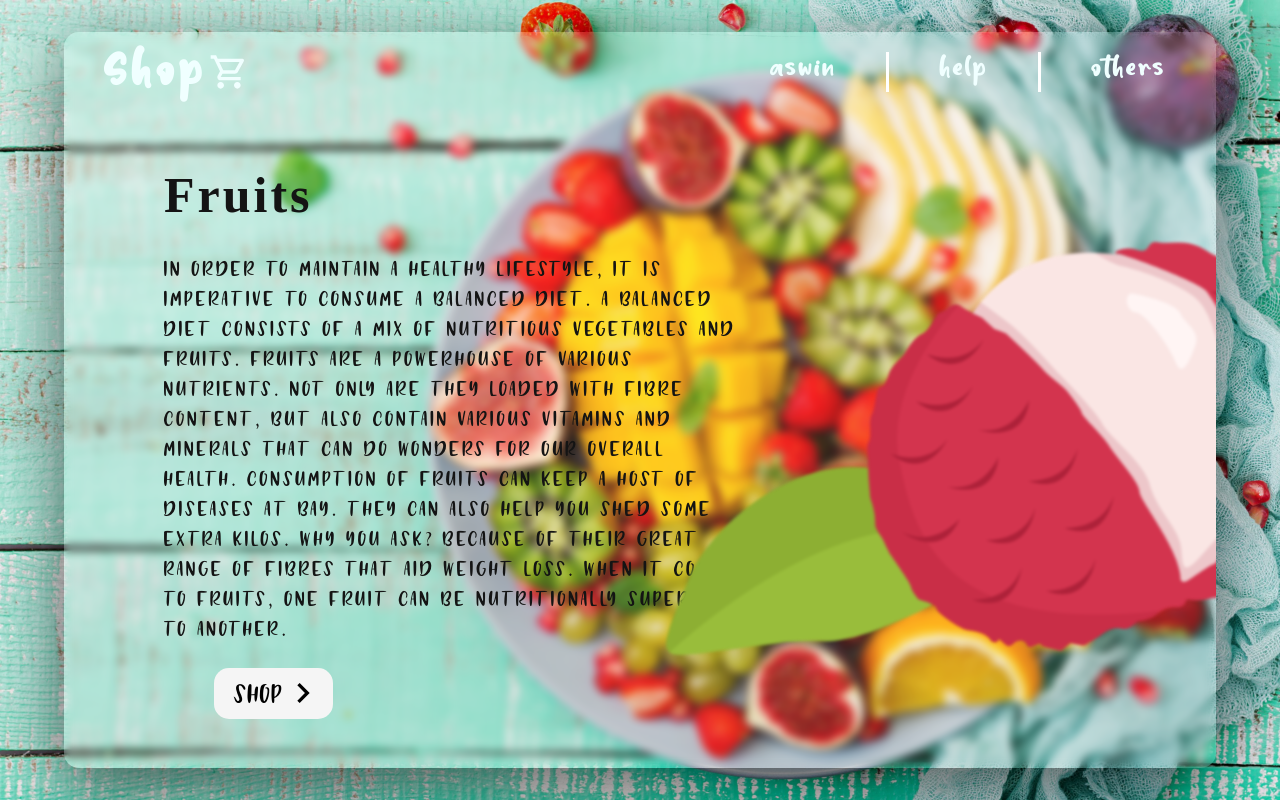
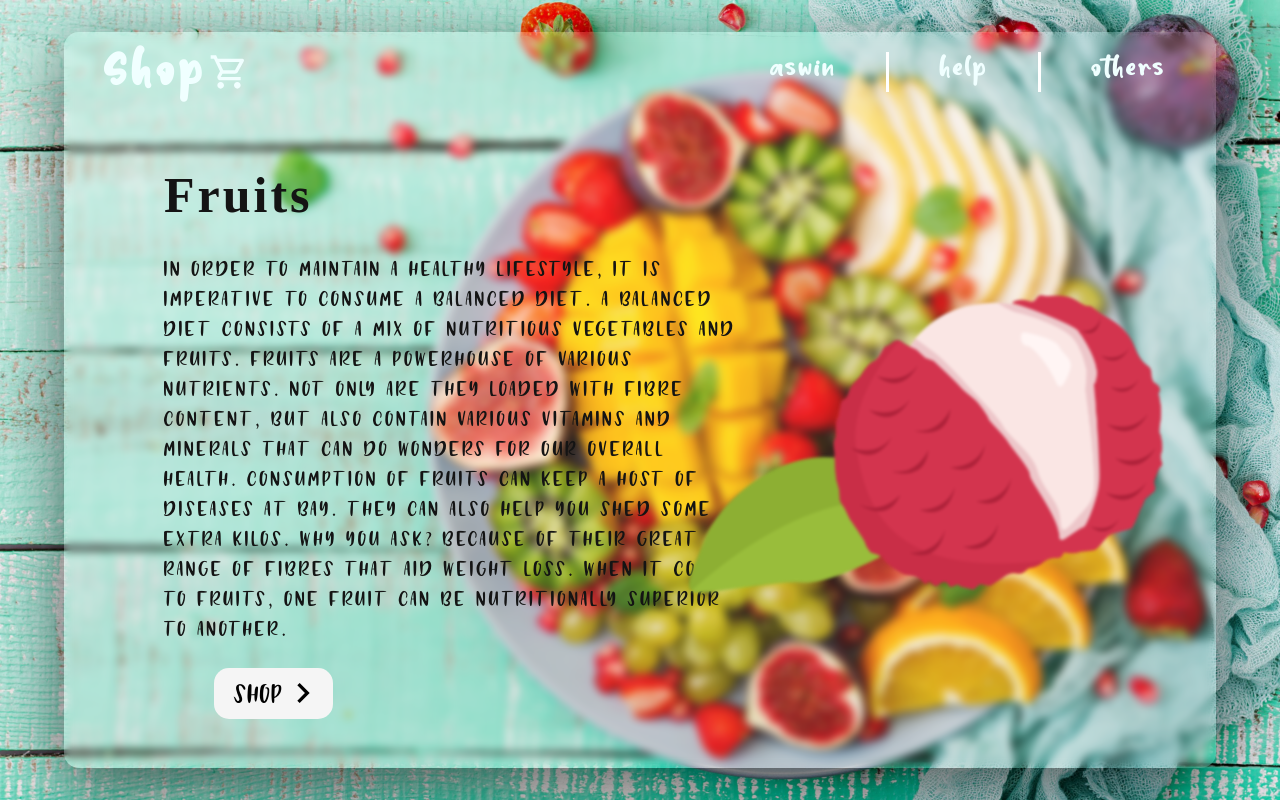
Before and after one commit to AswinKaruppiah/glass-morphism, a React (Create React App) app: page / in a window 1280 px wide. Built offline with nearby package versions, Linux system fonts and the light colour scheme; a web font is replaced by a local one.

Commit message:
Initial commit

```diff
--- a/src/Content.css
+++ b/src/Content.css
@@ -53,10 +53,10 @@ a:hover {
   /* background-color: black; */
   margin: 0;
   height: 100vh;
-  width: 90%;
+  width: 50%;
   color: aliceblue;
   position: absolute;
-  right: -300px;
+  right: 0px;
   top: 0;
 }
 .imgitem {
```
